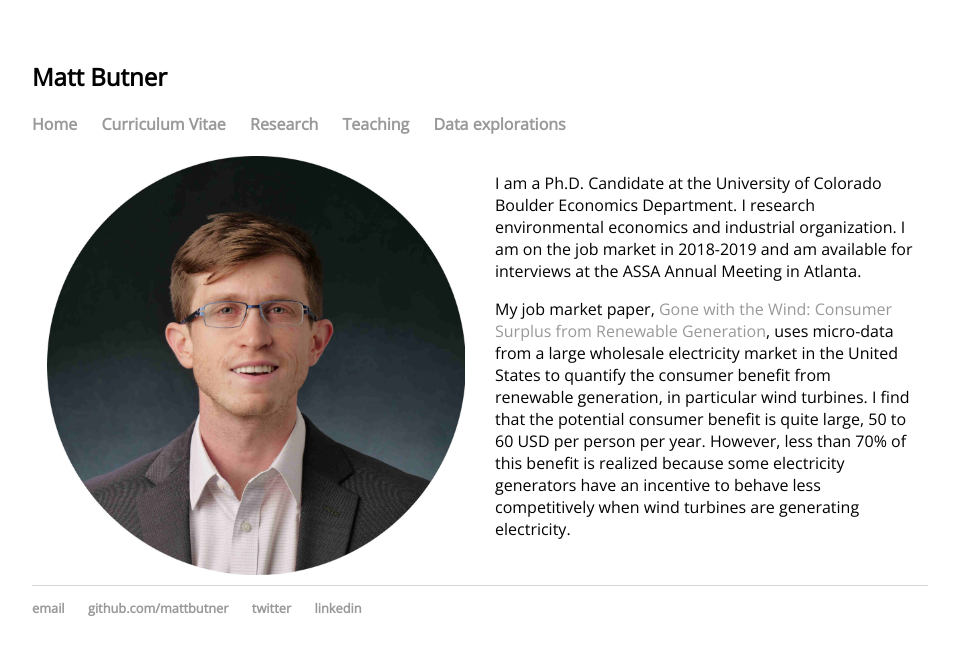
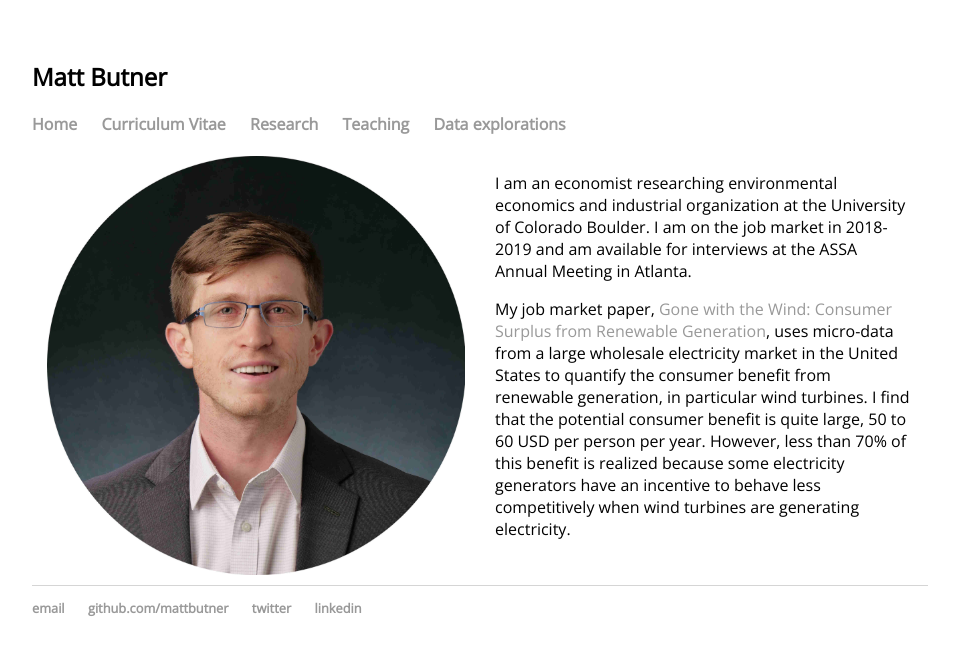
Before and after one commit to mattbutner/mattbutner.github.io, a Jekyll site: the page built from index.html, in a window 1280 px wide. Shown: the top 655 px of the page, without its empty margins (160-1119 px from the left). Built offline with Jekyll 4.4.1, drawn with Linux system fonts in a browser that asks for light colours.

Commit message:
not a student

```diff
--- a/index.html
+++ b/index.html
@@ -8,7 +8,7 @@ title: Matthew Ridge Butner
 		    <img src="images/matt_butner_scaled.jpg" alt="Portrait"  width="800"  >
     </div>
     <div class="right">
-        <p>I am a Ph.D. Candidate at the University of Colorado Boulder Economics Department. I research environmental economics and industrial organization. I am on the job market in 2018-2019 and am available for interviews at the ASSA Annual Meeting in Atlanta. </p>
+        <p>I am an economist researching environmental economics and industrial organization at the University of Colorado Boulder. I am on the job market in 2018-2019 and am available for interviews at the ASSA Annual Meeting in Atlanta. </p>
         <p>My job market paper,  <a href="research/butner_jmp.pdf">Gone with the Wind: Consumer Surplus from Renewable Generation</a>, uses micro-data from a large wholesale electricity market in the United States to quantify the consumer benefit from renewable generation, in particular wind turbines. I find that the potential consumer benefit is quite large, 50 to 60 USD per person per year. However, less than 70% of this benefit is realized because some electricity generators have an incentive to behave less competitively when wind turbines are generating electricity. <br>
          </p>
     </div>
```
